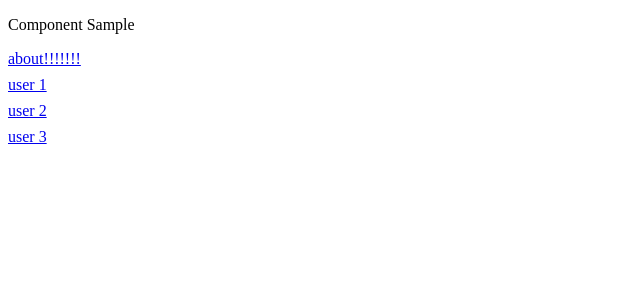
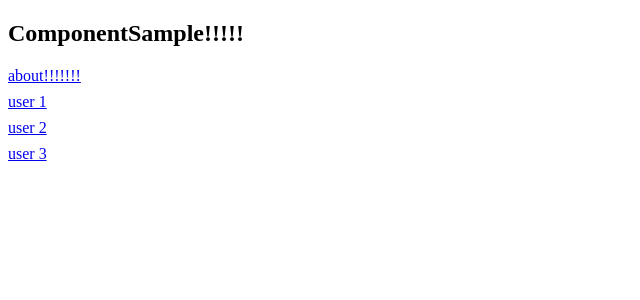
Before and after one commit to fukamikensuke/EJOB, a Next.js app in the folder frontend/: page / in a window 1280 px wide. Shown: the top 300 px of the page, without its empty margins (0-640 px from the left). Built offline with nearby package versions, Linux system fonts and the light colour scheme.

Commit message:
feat: storybook の適用

```diff
--- a/frontend/components/ComponentSample.tsx
+++ b/frontend/components/ComponentSample.tsx
@@ -1,5 +1,9 @@
 import React from "react";
 
-export const ComponentSample = () => {
-  return <p>Component Sample</p>;
+type Props = {
+  text: string;
 };
+
+export const ComponentSample = ({ text }: Props) => {
+  return <h2>{text}</h2>;
+};
--- a/frontend/pages/index.tsx
+++ b/frontend/pages/index.tsx
@@ -7,7 +7,7 @@ export default function Home() {
   console.log("temp");
   return (
     <>
-      <ComponentSample />
+      <ComponentSample text={"ComponentSample!!!!!"} />
       <Stack>
         <Link href="/about">about!!!!!!!</Link>
         <Link href="/user/1">user 1</Link>
```
Also changed, not shown: 1 other file (tests, documents, lock files or other folders).
